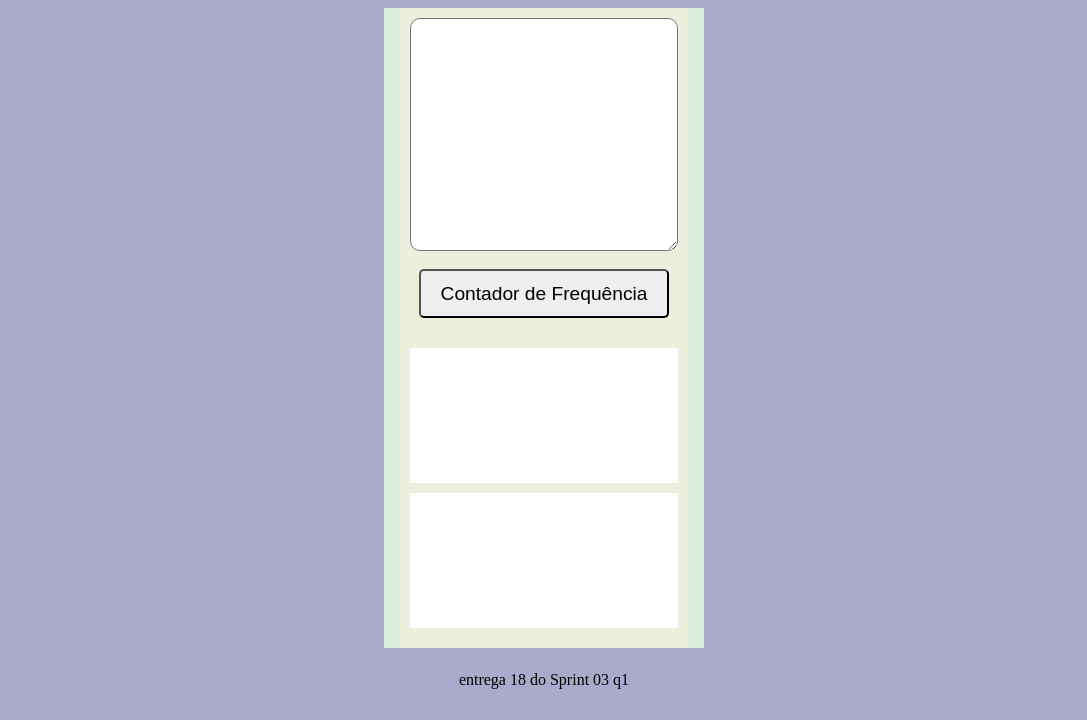
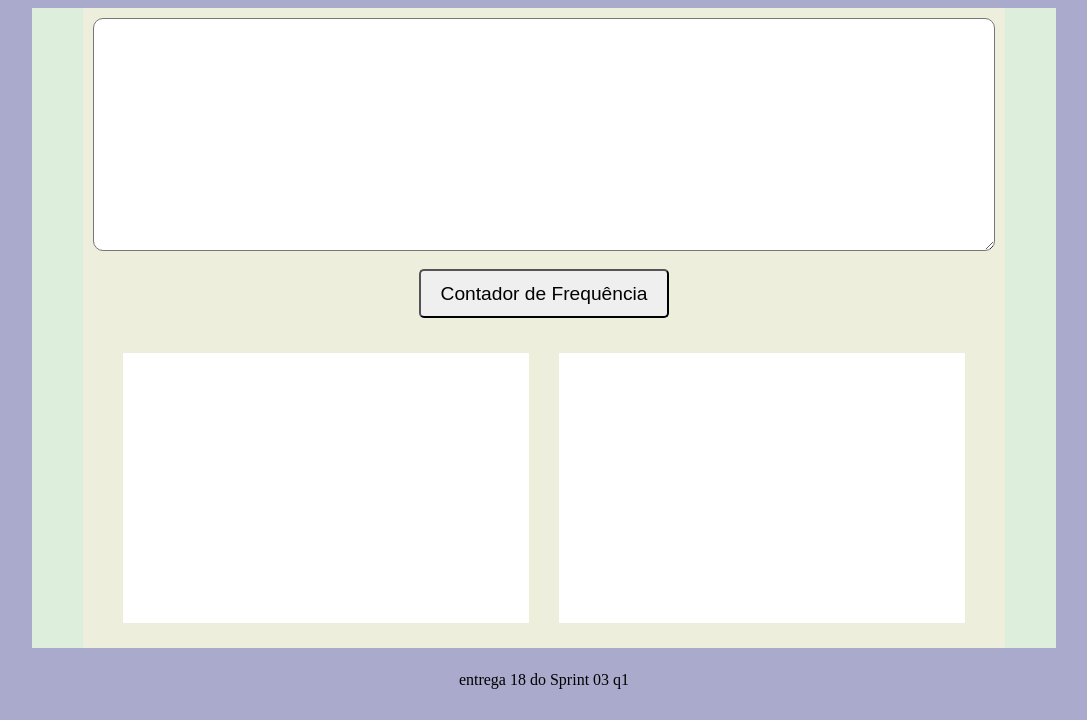
Before and after one commit to Kenzie-Academy-Brasil-Developers/entrega-contador-frequencia-sprint-3-HardBoris, a plain HTML site: page index.html in a window 1280 px wide. Shown: the part 96-816 px from the top of the page, without its empty margins (104-1191 px from the left). Drawn offline with Linux system fonts and the light colour scheme.

Commit message:
contador funcionando

```diff
--- a/index.html
+++ b/index.html
@@ -17,7 +17,7 @@
             <br />
             <button id="countButton">Contador de Frequência</button>
         </section>
-        <section class="interaccion">
+        <section class="interaccion" id="answer">
             <div id="lettersDiv" class="respuesta"></div>
             <div id="wordsDiv" class="respuesta"></div>
         </section>
--- a/style.css
+++ b/style.css
@@ -78,3 +78,21 @@ footer {
     justify-content: center;
     align-items: center;
 }
+
+@media (min-width: 801px) {
+    main {
+        width: 80%;
+        max-width: 1200px;
+    }
+
+    .respuesta {
+        width: 45%;
+        height: 90%;
+    }
+
+    #answer {
+        width: 90%;
+        flex-direction: row;
+
+    }
+}
```
